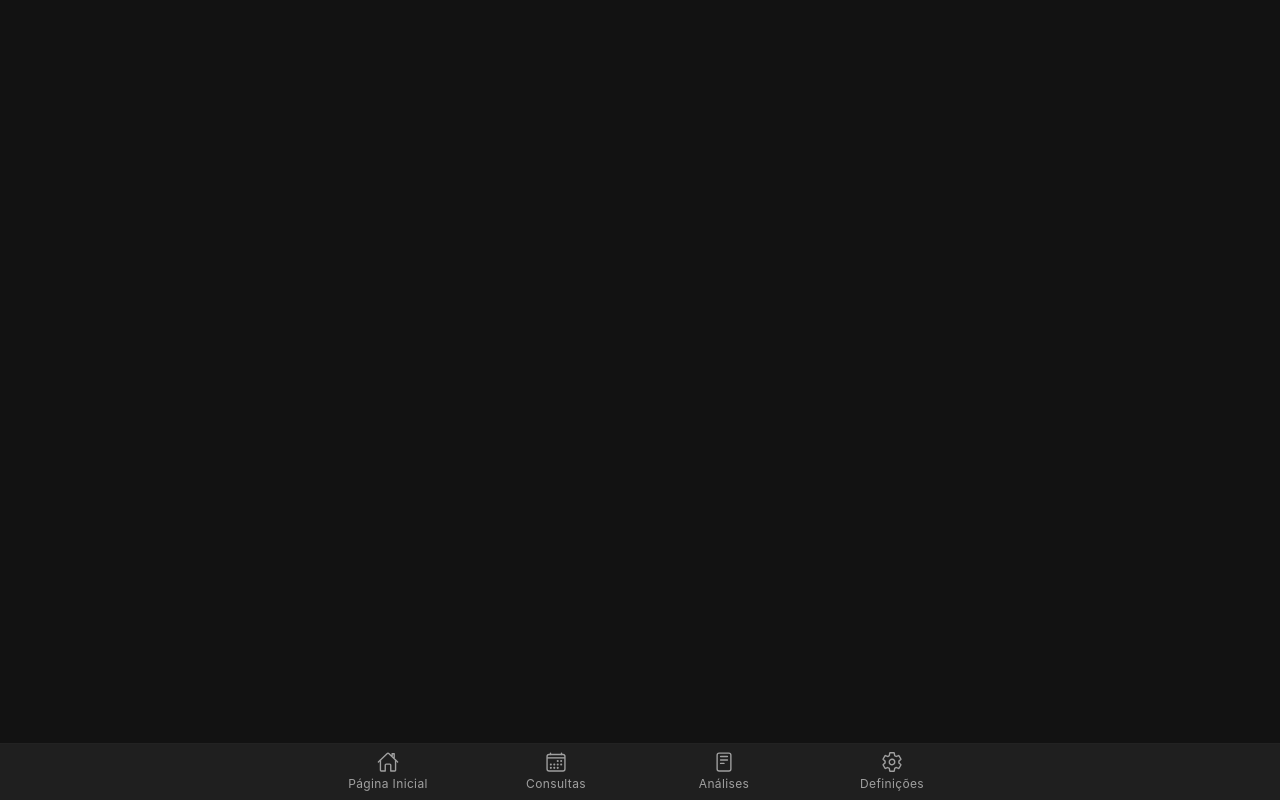
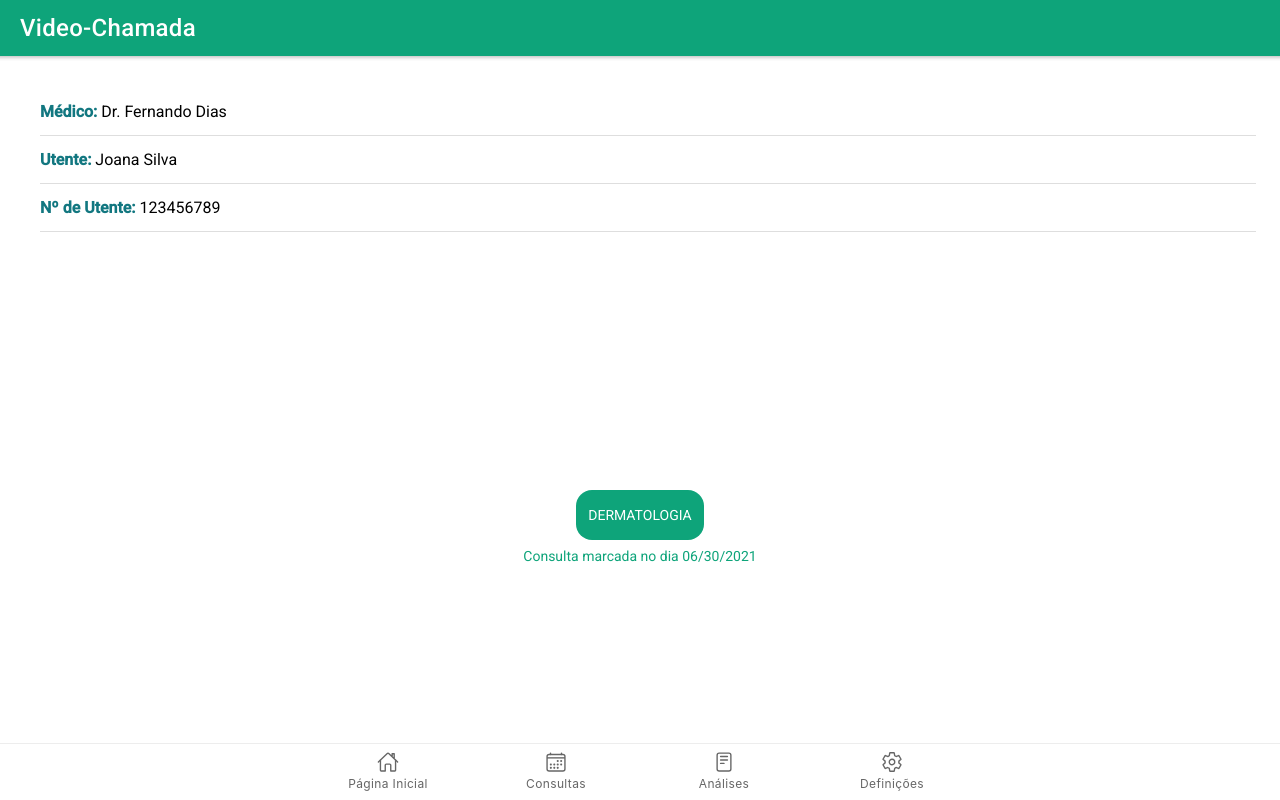
Before and after one commit to sophjane/health-calendar-ms3bty, a React (Create React App) app: page /videocall in a window 1280 px wide. Built offline with nearby package versions, Linux system fonts and the light colour scheme.

Commit message:
button videocall works now

```diff
--- a/src/App.tsx
+++ b/src/App.tsx
@@ -16,13 +16,13 @@ import {
   settingsOutline,
 } from "ionicons/icons";
 
-import Login from './pages/Login'
+import Login from "./pages/Login";
 import Home from "./pages/Home";
 import Appointments from "./pages/Appointments";
 import Analysis from "./pages/Analysis";
 import Settings from "./pages/Settings";
 import CreateAppointment from "./pages/CreateAppointment";
-import CreateAccount from './pages/CreateAccount'
+import CreateAccount from "./pages/CreateAccount";
 import CreateAnalysis from "./pages/CreateAnalysis";
 import AnalysisToDo from "./pages/AnalysisToDo";
 import AnalysisResults from "./pages/AnalysisResults";
@@ -51,22 +51,23 @@ import "./theme/variables.css";
 const App: React.FC = () => (
   <IonApp>
     <IonReactRouter>
-
-    <IonTabs>
+      <IonTabs>
         <IonRouterOutlet>
-        <Route exact path="/login"
-            render={(props) => <Login {...props}/>}></Route>
-              <Route
+          <Route
+            exact
+            path="/login"
+            render={(props) => <Login {...props} />}
+          ></Route>
+          <Route
             exact
             path="/create-account"
             render={(props) => <CreateAccount {...props} />}
-          >
-          </Route>
-          <Route exact path="/Home"
-          render={(props)=> <Home {...props}/>}
-          >
-
-          </Route>
+          ></Route>
+          <Route
+            exact
+            path="/Home"
+            render={(props) => <Home {...props} />}
+          ></Route>
           <Route
             exact
             path="/appointments"
@@ -104,11 +105,10 @@ const App: React.FC = () => (
           </Route>
           <Route
             exact
-            path="/home/videocall"
+            path="/videocall"
             render={(props) => <VideoCall {...props} />}
           ></Route>
         </IonRouterOutlet>
-
 
         <IonTabBar slot="bottom">
           <IonTabButton tab="home" href="/home">
@@ -129,7 +129,6 @@ const App: React.FC = () => (
           </IonTabButton>
         </IonTabBar>
       </IonTabs>
-
     </IonReactRouter>
   </IonApp>
 );
--- a/src/pages/Home.tsx
+++ b/src/pages/Home.tsx
@@ -1,16 +1,26 @@
-import {IonGrid, IonRow, IonCol, IonContent, IonText, IonButton, IonLabel, IonHeader, IonPage } from '@ionic/react';
-import { RouteComponentProps } from 'react-router';
-import Toolbar from '../components/Toolbar';
-import Calendar from "../components/HomeComponents/Calendar"
+import {
+  IonGrid,
+  IonRow,
+  IonCol,
+  IonContent,
+  IonText,
+  IonButton,
+  IonLabel,
+  IonHeader,
+  IonPage,
+} from "@ionic/react";
+import { RouteComponentProps } from "react-router";
+import Toolbar from "../components/Toolbar";
+import Calendar from "../components/HomeComponents/Calendar";
 
-import './Home.css';
+import "./Home.css";
 
 const Home: React.FC<RouteComponentProps> = ({ history }) => {
   const personDetails = {
-    name : 'Joana',
-    sex : 'F'
-  }
-  const genderNoun = personDetails.sex =="M" ? "o" : "a";
+    name: "Joana",
+    sex: "F",
+  };
+  const genderNoun = personDetails.sex == "M" ? "o" : "a";
   return (
     <IonPage>
       <IonContent fullscreen>
@@ -20,18 +30,33 @@ const Home: React.FC<RouteComponentProps> = ({ history }) => {
         <IonGrid>
           <IonRow className="ion-justify-content-end">
             <IonCol className="person-name d-flex align-items-center justify-content-end">
-                            <strong>Bem vind{genderNoun} <IonText color="primary">{personDetails.name}</IonText></strong>
+              <strong>
+                Bem vind{genderNoun}{" "}
+                <IonText color="primary">{personDetails.name}</IonText>
+              </strong>
             </IonCol>
           </IonRow>
           <IonRow className="d-flex flex-grow-1 justify-content-center flex-column align-items-center ">
-                            <Calendar/>
+            <Calendar />
           </IonRow>
           <IonRow className="button-row d-flex justify-content-between mx-auto mt-3 pt-3">
-                        <IonButton color="primary" onClick={() => history.push("/appointments")}><IonLabel>Marcar Consulta/Análise</IonLabel></IonButton>
-                        <IonButton onClick={() => history.push("/analysis")}><IonLabel>As Minhas Análises</IonLabel></IonButton>
+            <IonButton
+              color="primary"
+              onClick={() => history.push("/appointments")}
+            >
+              <IonLabel>Marcar Consulta/Análise</IonLabel>
+            </IonButton>
+            <IonButton onClick={() => history.push("/analysis")}>
+              <IonLabel>As Minhas Análises</IonLabel>
+            </IonButton>
           </IonRow>
           <IonRow className="d-flex justify-content-center my-3 pt-3 mx-auto button-row">
-                        <IonButton color="danger"><IonLabel>Video-Chamada</IonLabel></IonButton>
+            <IonButton
+              color="danger"
+              onClick={() => history.push("/videocall")}
+            >
+              <IonLabel>Video-Chamada</IonLabel>
+            </IonButton>
           </IonRow>
         </IonGrid>
       </IonContent>
--- a/src/theme/variables.css
+++ b/src/theme/variables.css
@@ -76,7 +76,7 @@ http://ionicframework.com/docs/theming/ */
   --ion-color-light-tint: #f5f6f9;
 }
 
-@media (prefers-color-scheme: light) {
+@media (prefers-color-scheme: dark) {
   /*
    * Dark Colors
    * -------------------------------------------
```
Lines whose indentation alone changed are shown as unchanged.
